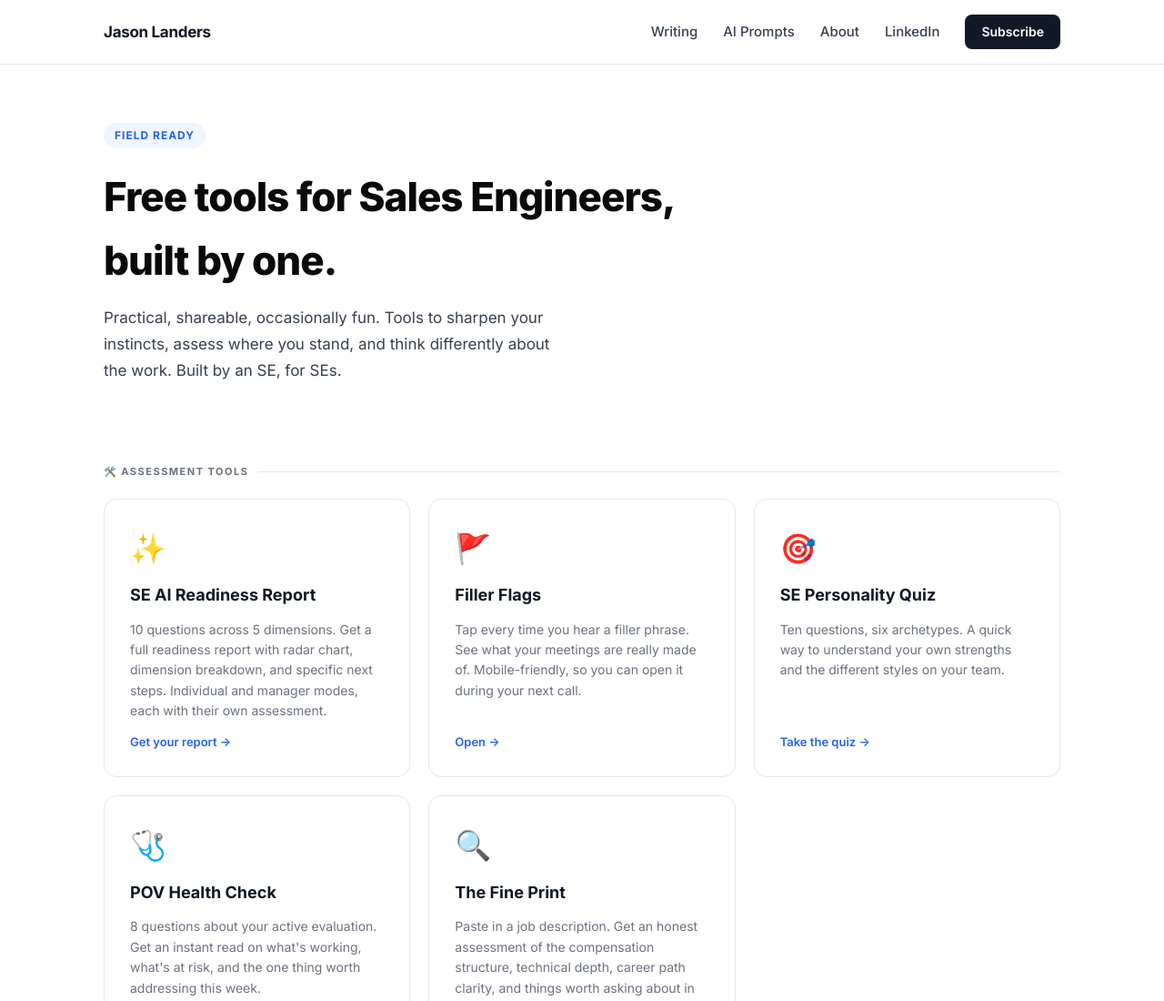
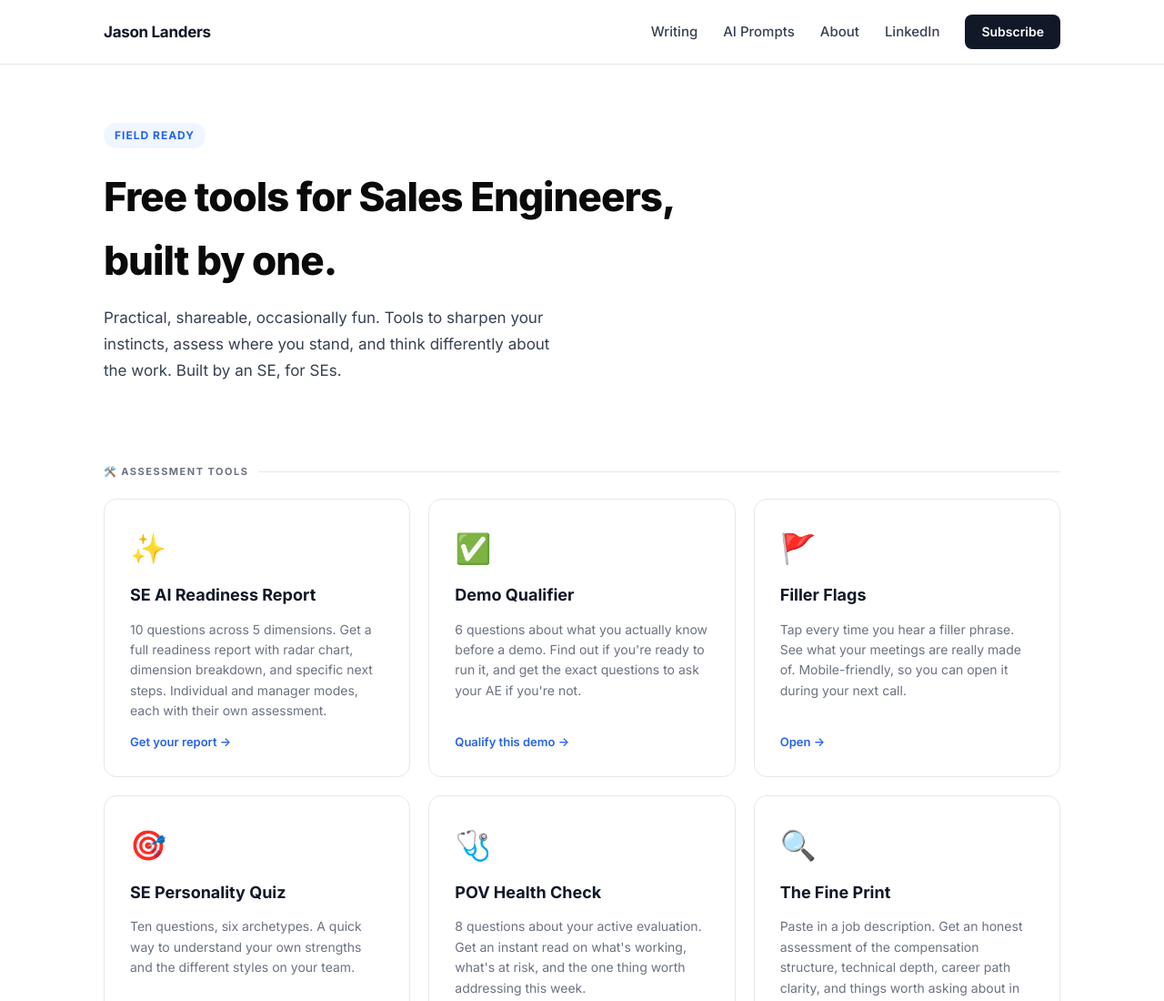
Before and after one commit to JasonJLanders/jasonlanders-com, a website: page field-ready/index.html in a window 1280 px wide. Shown: the top 1100 px of the page at 91% size. Drawn offline with Linux system fonts and the light colour scheme.

Commit message:
Add Demo Qualifier to Field Ready hub

```diff
--- a/field-ready/index.html
+++ b/field-ready/index.html
@@ -165,6 +165,13 @@
           <div class="tool-cta">Get your report &rarr;</div>
         </a>
 
+        <a href="/field-ready/demo-qualifier" class="tool-card">
+          <div class="tool-emoji">&#9989;</div>
+          <div class="tool-name">Demo Qualifier</div>
+          <div class="tool-desc">6 questions about what you actually know before a demo. Find out if you're ready to run it, and get the exact questions to ask your AE if you're not.</div>
+          <div class="tool-cta">Qualify this demo &rarr;</div>
+        </a>
+
         <a href="/field-ready/filler-flags.html" class="tool-card">
           <div class="tool-emoji">🚩</div>
           <div class="tool-name">Filler Flags</div>
```
